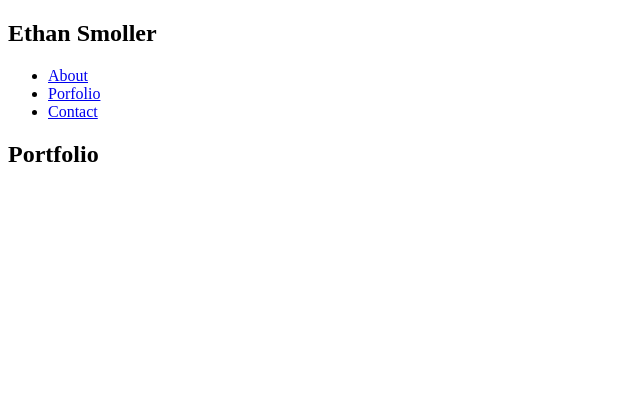
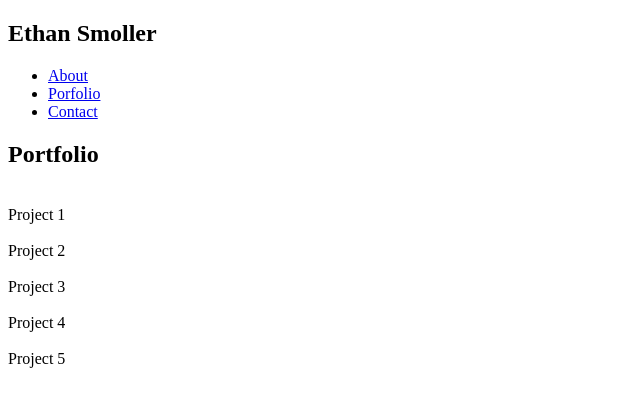
Before and after one commit to HighwireAct/Basic-Portfolio, a plain HTML site: page portfolio.html in a window 1280 px wide. Shown: the whole page, without its empty margins (0-640 px from the left). Drawn offline with Linux system fonts and the light colour scheme.

Commit message:
Added gallery skeleton to portfolio.html

```diff
--- a/portfolio.html
+++ b/portfolio.html
@@ -16,5 +16,27 @@
     </nav>
   </header>
   <h2>Portfolio</h2>
+  <section id="gallery">
+    <div class="gallery-img">
+      <img src="">
+      <div class="img-label">Project 1</div>
+    </div>
+    <div class="gallery-img">
+      <img src="">
+      <div class="img-label">Project 2</div>
+    </div>
+    <div class="gallery-img">
+      <img src="">
+      <div class="img-label">Project 3</div>
+    </div>
+    <div class="gallery-img">
+      <img src="">
+      <div class="img-label">Project 4</div>
+    </div>
+    <div class="gallery-img">
+      <img src="">
+      <div class="img-label">Project 5</div>
+    </div>
+  </section>
 </body>
 </html>
```
